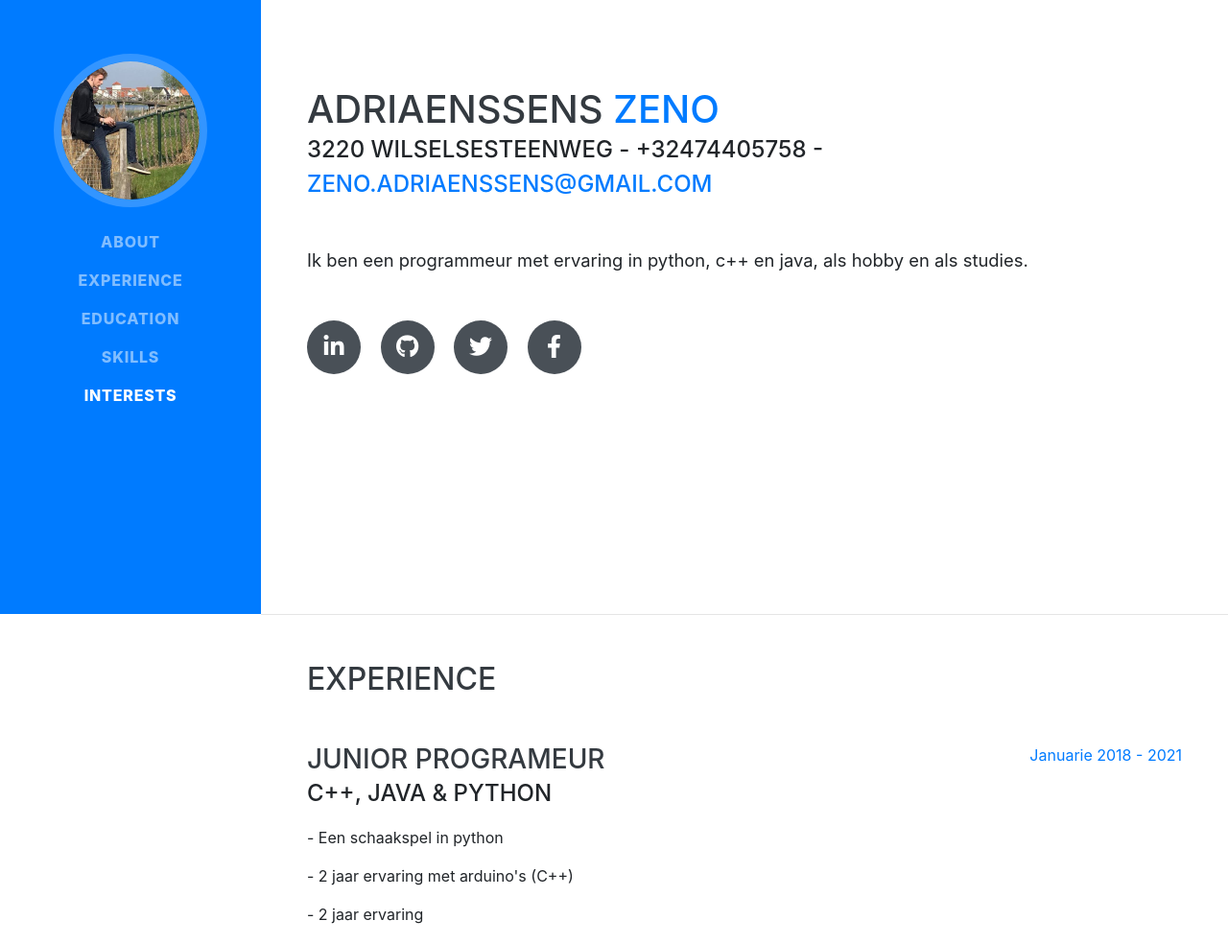
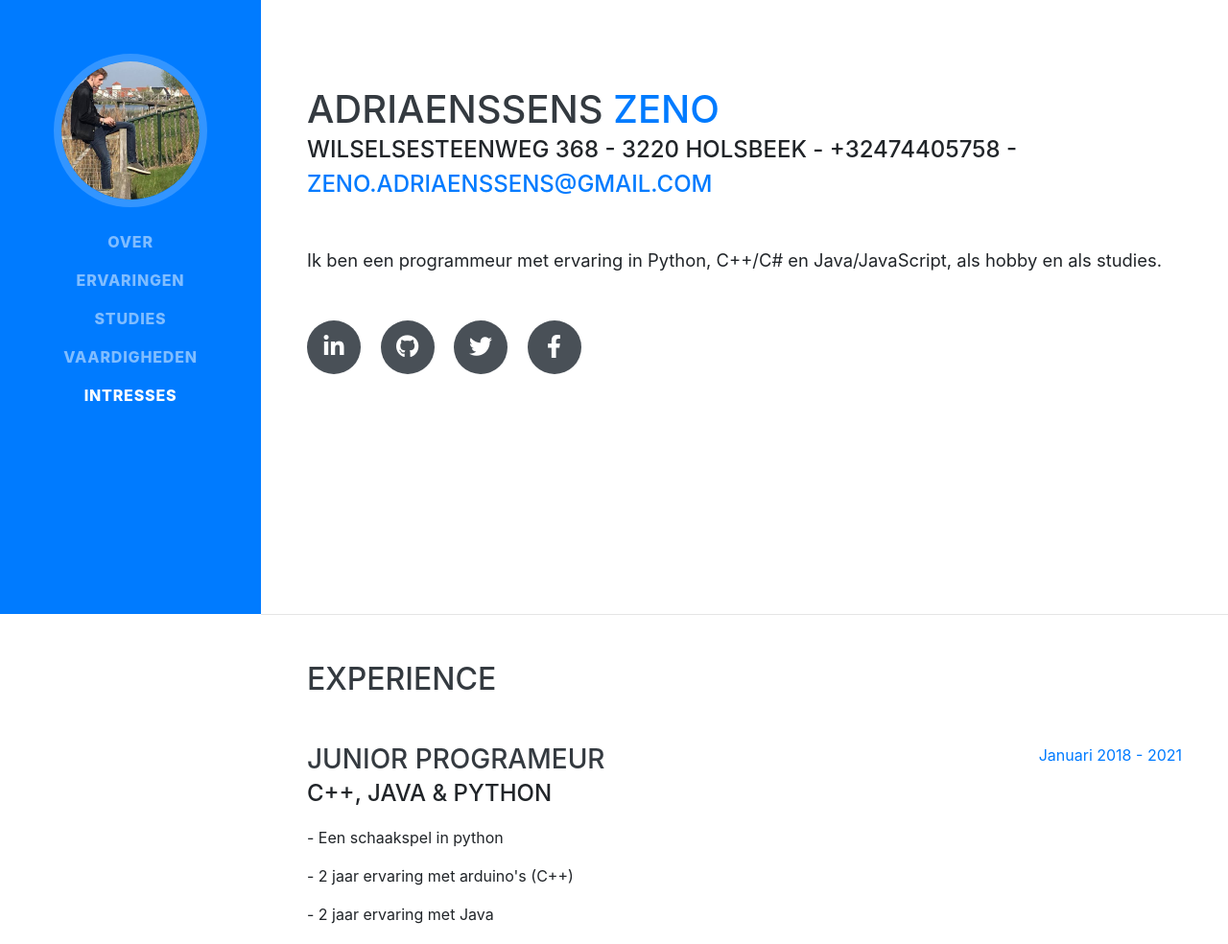
Before and after one commit to zeno-adriaenssens/Eportfolio, a website with bundled scripts: page index.html in a window 1280 px wide. Shown: the part 160-1144 px from the top of the page at 96% size. Built offline with nearby package versions, Linux system fonts and the light colour scheme; a web font is replaced by a local one.

Commit message:
info veranderd

```diff
--- a/index.html
+++ b/index.html
@@ -38,19 +38,19 @@
     <div class="collapse navbar-collapse" id="navbarSupportedContent">
       <ul class="navbar-nav">
         <li class="nav-item">
-          <a class="nav-link js-scroll-trigger" href="#about">About</a>
+          <a class="nav-link js-scroll-trigger" href="#about">Over</a>
         </li>
         <li class="nav-item">
-          <a class="nav-link js-scroll-trigger" href="#experience">Experience</a>
+          <a class="nav-link js-scroll-trigger" href="#experience">Ervaringen</a>
         </li>
         <li class="nav-item">
-          <a class="nav-link js-scroll-trigger" href="#education">Education</a>
+          <a class="nav-link js-scroll-trigger" href="#education">Studies</a>
         </li>
         <li class="nav-item">
-          <a class="nav-link js-scroll-trigger" href="#skills">Skills</a>
+          <a class="nav-link js-scroll-trigger" href="#skills">Vaardigheden</a>
         </li>
         <li class="nav-item">
-          <a class="nav-link js-scroll-trigger" href="#interests">Interests</a>
+          <a class="nav-link js-scroll-trigger" href="#interests">Intresses</a>
         </li>
       </ul>
     </div>
@@ -63,10 +63,10 @@
         <h1 class="mb-0">Adriaenssens
           <span class="text-primary">Zeno</span>
         </h1>
-        <div class="subheading mb-5">3220 Wilselsesteenweg  -  +32474405758  -
+        <div class="subheading mb-5"> Wilselsesteenweg 368  -  3220 Holsbeek  -  +32474405758  -
           <a href="mailto:name@email.com">zeno.adriaenssens@gmail.com</a>
         </div>
-        <p class="lead mb-5">Ik ben een programmeur met ervaring in python, c++ en java, als hobby en als studies.</p>
+        <p class="lead mb-5">Ik ben een programmeur met ervaring in Python, C++/C# en Java/JavaScript, als hobby en als studies.</p>
         <div class="social-icons">
           <a href="https://www.linkedin.com/in/zeno-adriaenssens-818bb41a1/">
             <i class="fab fa-linkedin-in"></i>
@@ -96,10 +96,10 @@
             <div class="subheading mb-3">C++, Java & Python</div>
             <p>- Een schaakspel in python</p>
             <p>- 2 jaar ervaring met arduino's (C++)</p>
-            <p>- 2 jaar ervaring </p>
+            <p>- 2 jaar ervaring met Java</p>
           </div>
           <div class="resume-date text-md-right">
-            <span class="text-primary">Januarie 2018 - 2021</span>
+            <span class="text-primary">Januari 2018 - 2021</span>
           </div>
         </div>
 
@@ -111,7 +111,7 @@
 
     <section class="resume-section p-3 p-lg-5 d-flex align-items-center" id="education">
       <div class="w-100">
-        <h2 class="mb-5">Batchlers</h2>
+        <h2 class="mb-5">Batchlor's</h2>
 
         <div class="resume-item d-flex flex-column flex-md-row justify-content-between mb-5">
           <div class="resume-content">
```
